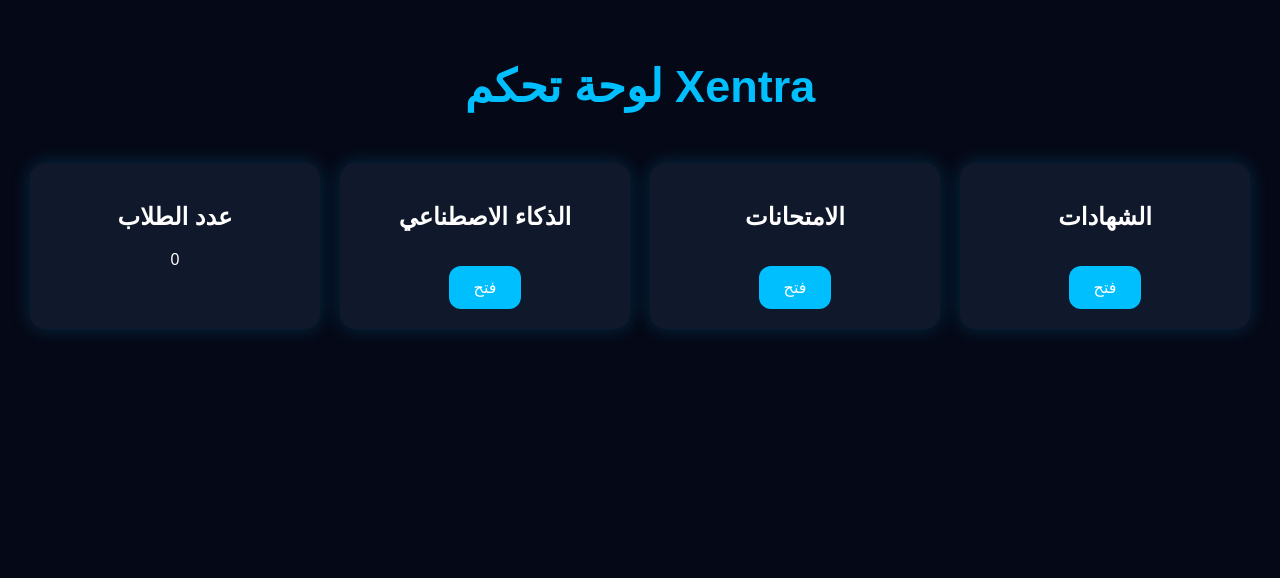
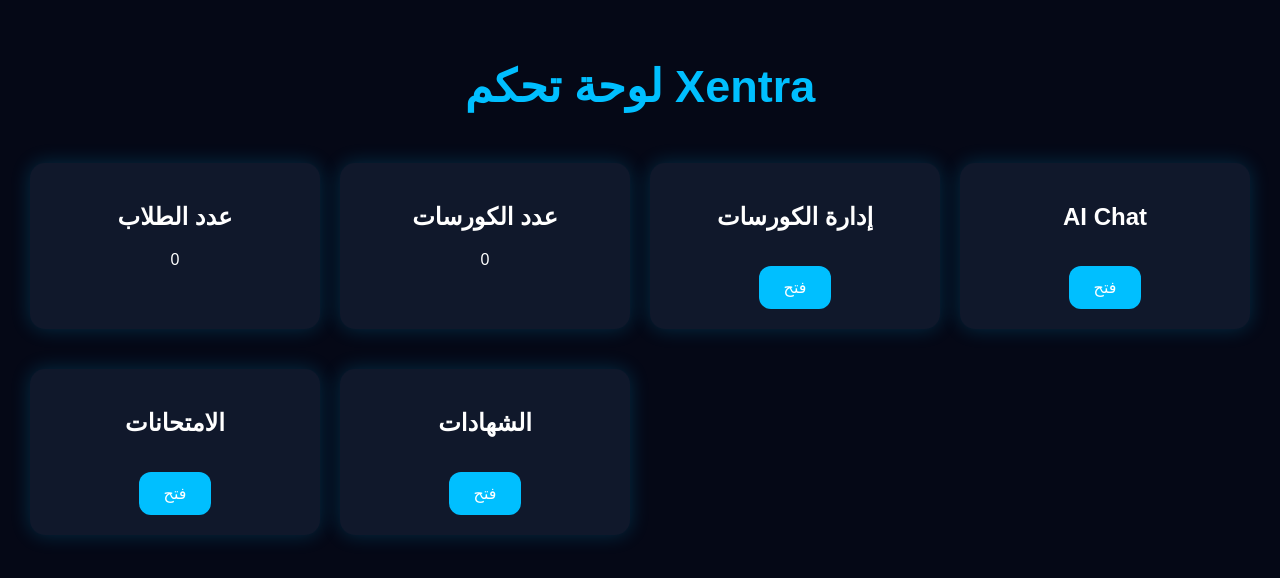
Before and after one commit to adhmadhm57a-wq/xentraa, a React (Vite) app: page /dashboard in a window 1280 px wide. Shown: the top 578 px of the page. Built offline with nearby package versions, Linux system fonts and the light colour scheme.

Commit message:
Dashboard.jsx

```diff
--- a/src/pages/Dashboard.jsx
+++ b/src/pages/Dashboard.jsx
@@ -4,6 +4,9 @@
 
   const students =
     JSON.parse(localStorage.getItem("students")) || [];
+
+  const courses =
+    JSON.parse(localStorage.getItem("courses")) || [];
 
   return (
 
@@ -30,7 +33,35 @@
         <div className="card">
 
           <h2>
-            الذكاء الاصطناعي
+            عدد الكورسات
+          </h2>
+
+          <p>
+            {courses.length}
+          </p>
+
+        </div>
+
+        <div className="card">
+
+          <h2>
+            إدارة الكورسات
+          </h2>
+
+          <Link to="/courses">
+
+            <button>
+              فتح
+            </button>
+
+          </Link>
+
+        </div>
+
+        <div className="card">
+
+          <h2>
+            AI Chat
           </h2>
 
           <Link to="/ai">
```
